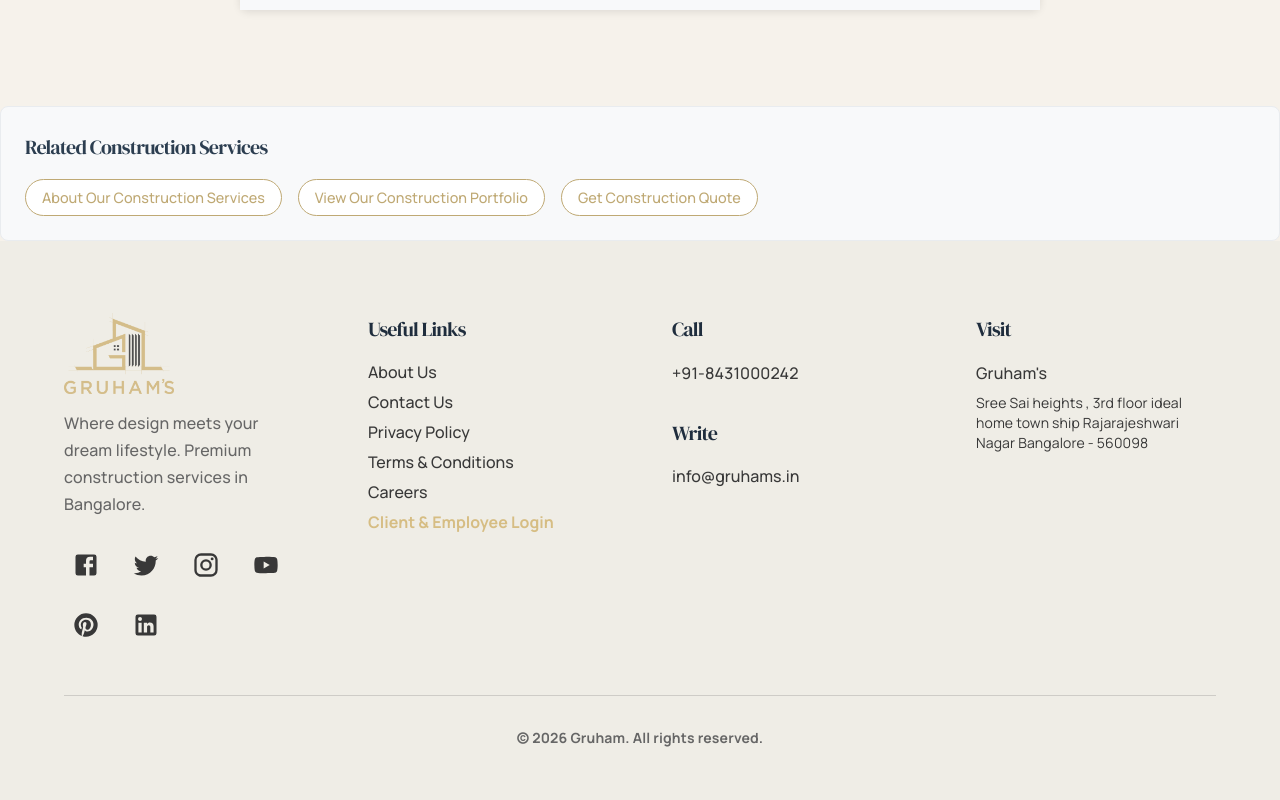
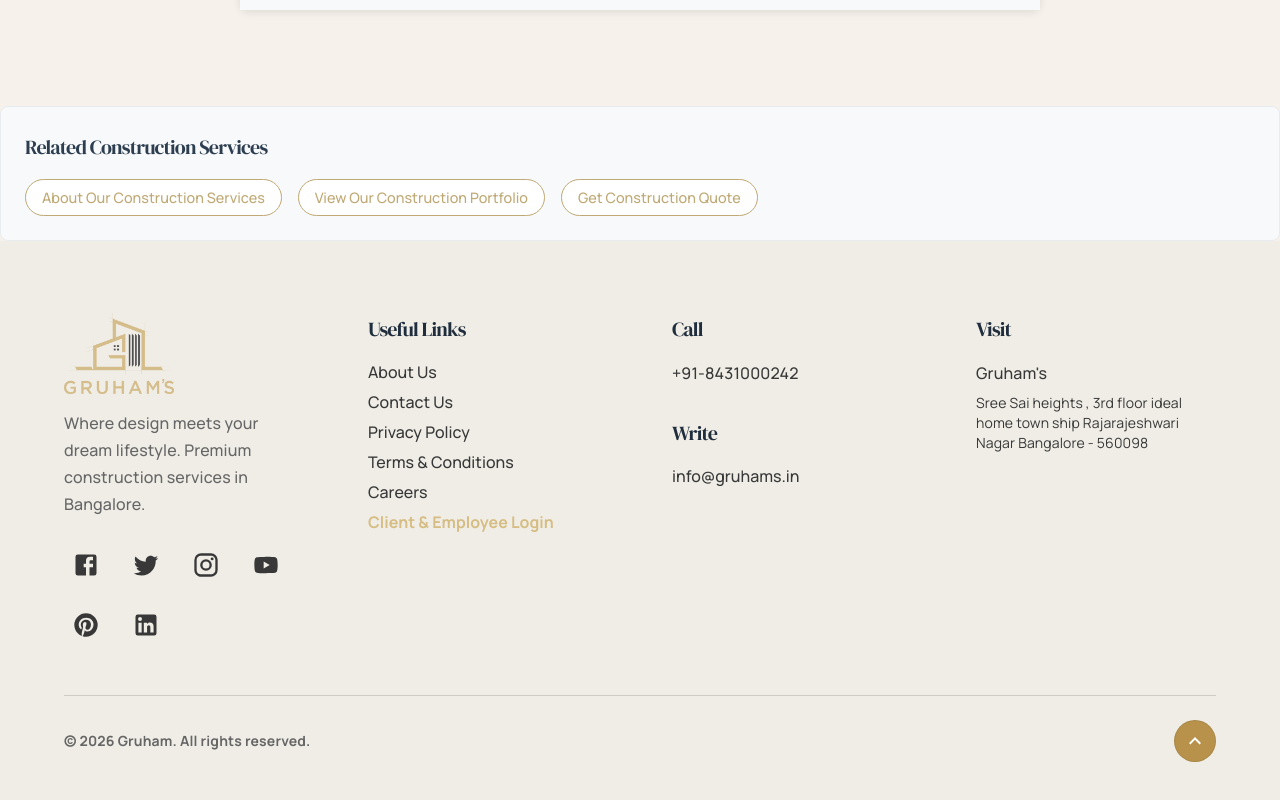
Before and after one commit to Rudreshcg/gruham-construction, a React (Vite) app: page / in a window 1280 px wide. Shown: the part 6770-7570 px from the top of the page. Built offline with nearby package versions, Linux system fonts and the light colour scheme.

Commit message:
feat: add Footer component with responsive layout and social links

```diff
--- a/src/components/Footer/Footer.jsx
+++ b/src/components/Footer/Footer.jsx
@@ -19,6 +19,7 @@ import {
   YouTube,
   Pinterest,
   LinkedIn,
+  KeyboardArrowUp,
 } from "@mui/icons-material";
 
 const Footer = () => {
@@ -221,16 +222,37 @@ const Footer = () => {
         <Divider sx={{ mt: 6, borderColor: 'rgba(56, 56, 56, 0.18)' }} />
 
         {/* bottom section */}
+        <Box
+          display="flex"
+          alignItems="center"
+          justifyContent="space-between"
+          flexWrap="wrap"
+          gap={2}
+          pt={3}
+        >
           <Typography
-          textAlign="center"
+            textAlign={{ xs: "center", sm: "left" }}
             variant="body2"
             fontWeight="bold"
-          pt={4}
             color="#666666"
-          sx={{ userSelect: "none" }}
+            sx={{ userSelect: "none", flex: 1 }}
           >
             &copy; {new Date().getFullYear()} Gruham. All rights reserved.
           </Typography>
+          <IconButton
+            aria-label="Back to top"
+            title="Back to top"
+            onClick={() => window.scrollTo({ top: 0, left: 0, behavior: "smooth" })}
+            sx={{
+              color: "#fff",
+              bgcolor: "#b8924a",
+              border: "1px solid rgba(138, 114, 67, 0.35)",
+              "&:hover": { bgcolor: "#8a7243" },
+            }}
+          >
+            <KeyboardArrowUp />
+          </IconButton>
+        </Box>
       </Container>
     </Box>
   );
```
Lines whose indentation alone changed are shown as unchanged.
